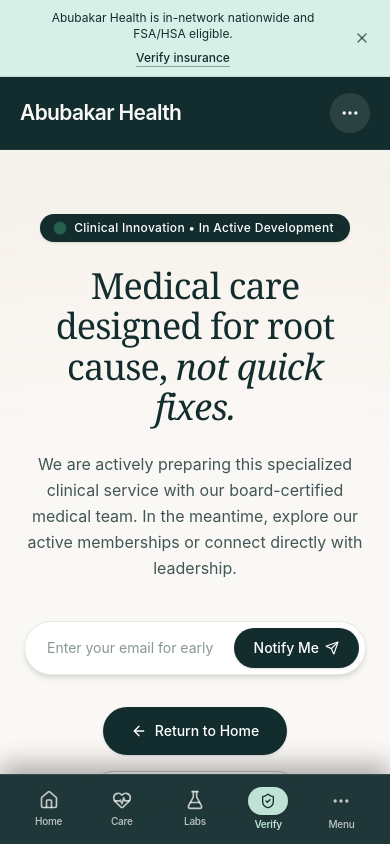
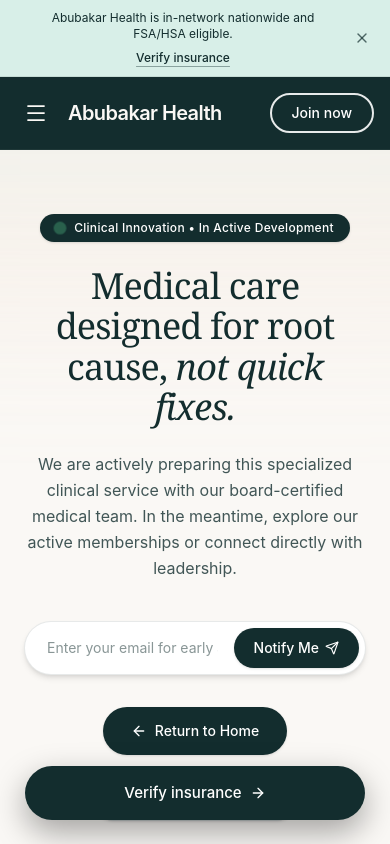
Before and after one commit to aboobakar-khan/parsley-health, a Next.js app: page / in a window 390 px wide. Shown: the top 844 px of the page. Built offline with nearby package versions, Linux system fonts and the light colour scheme; a web font is replaced by a local one.

Commit message:
feat(mobile): exact match comparison 3-col matrix, floating verify pill, and top navbar join button from phone screenshot

```diff
--- a/src/components/layout/Navbar.tsx
+++ b/src/components/layout/Navbar.tsx
@@ -5,14 +5,9 @@ import { motion, AnimatePresence } from "framer-motion";
 import navData from "@/data/nav.json";
 import {
   ArrowRight,
-  MoreHorizontal,
   Menu,
   X,
   ChevronDown,
-  Home,
-  HeartPulse,
-  FlaskConical,
-  ShieldCheck,
 } from "lucide-react";
 
 export default function Navbar() {
@@ -38,16 +33,27 @@ export default function Navbar() {
     <>
       {/* ── TOP NAVBAR ── */}
       <header className="sticky top-0 z-50 w-full bg-[#132D2E] border-b border-white/5 transition-colors">
-        <div className="mx-auto flex h-[72px] sm:h-[78px] max-w-[1440px] items-center justify-between px-5 sm:px-6 lg:px-10">
-          {/* Logo wordmark */}
+        <div className="mx-auto flex h-[72px] sm:h-[78px] max-w-[1440px] items-center justify-between px-4 sm:px-6 lg:px-10">
+          {/* Mobile Left: Hamburger + Logo Wordmark */}
+          <div className="flex items-center gap-3 lg:gap-0">
+            <button
+              onClick={() => setMobileMenuOpen(true)}
+              className="lg:hidden flex items-center justify-center p-2 text-[#FAF8F5] hover:opacity-80 active:scale-95 transition-all"
+              aria-label="Toggle navigation menu"
+              aria-expanded={mobileMenuOpen}
+            >
+              <Menu className="h-6 w-6 stroke-[1.75]" />
+            </button>
+
             <a
               href="/"
               className="flex items-center text-[#FAF8F5] hover:opacity-90 transition-opacity"
             >
-            <span className="font-sans text-[21px] sm:text-[22px] font-semibold tracking-[-0.03em] text-[#FAF8F5]">
+              <span className="font-sans text-[20px] sm:text-[22px] font-semibold tracking-[-0.03em] text-[#FAF8F5]">
                 Abubakar Health
               </span>
             </a>
+          </div>
 
           {/* Desktop Nav Links with Micro-Interactions & Submenus */}
           <nav className="hidden lg:flex items-center gap-7 xl:gap-8 h-full">
@@ -142,19 +148,15 @@ export default function Navbar() {
             </a>
           </div>
 
-          {/* Mobile Top Menu Button (3 Dots / Hamburger Toggle) */}
-          <button
-            onClick={() => setMobileMenuOpen(!mobileMenuOpen)}
-            className="lg:hidden flex items-center justify-center w-10 h-10 rounded-full bg-white/10 text-[#FAF8F5] hover:bg-white/15 active:scale-95 transition-all"
-            aria-label="Toggle navigation menu"
-            aria-expanded={mobileMenuOpen}
+          {/* Mobile Right: Pill button [Join now] matching phone screenshot */}
+          <div className="lg:hidden flex items-center">
+            <a
+              href={navData.cta.join.href}
+              className="rounded-full border-2 border-white/90 text-white px-5 py-2 text-sm font-medium hover:bg-white/10 active:scale-95 transition-all"
             >
-            {mobileMenuOpen ? (
-              <X className="h-5 w-5" />
-            ) : (
-              <MoreHorizontal className="h-5 w-5" />
-            )}
-          </button>
+              Join now
+            </a>
+          </div>
         </div>
       </header>
 
@@ -186,7 +188,7 @@ export default function Navbar() {
               </button>
             </div>
 
-            {/* Drawer Body: Main Categories (Submenus revealed only on click) */}
+            {/* Drawer Body: Main Categories Only (Submenus revealed only on click) */}
             <div className="flex-1 overflow-y-auto px-6 py-6 pb-28">
               <nav
                 className="flex flex-col divide-y divide-[#132D2E]/10"
@@ -304,85 +306,16 @@ export default function Navbar() {
         )}
       </AnimatePresence>
 
-      {/* ── MOBILE BOTTOM NAVIGATION BAR (Fixed Thumb-Friendly Dock) ── */}
-      <aside
-        aria-label="Mobile quick navigation"
-        className="fixed bottom-0 left-0 right-0 z-40 lg:hidden bg-[#132D2E]/95 backdrop-blur-md border-t border-white/10 px-3 py-2 pb-[max(8px,env(safe-area-inset-bottom))] shadow-[0_-10px_25px_rgba(0,0,0,0.3)] transition-all"
+      {/* ── MOBILE STICKY FLOATING CTA BUTTON ("Verify insurance →" matching phone screenshot) ── */}
+      <div className="fixed bottom-6 left-0 right-0 z-40 px-5 flex items-center justify-center pointer-events-none md:hidden">
+        <a
+          href="/join/care?focus=insurance"
+          className="pointer-events-auto inline-flex items-center justify-center gap-2 rounded-full bg-[#132D2E] text-white py-4 px-8 text-[15px] font-medium shadow-[0_12px_32px_rgba(0,0,0,0.35)] hover:bg-[#1B3340] active:scale-95 transition-all w-full max-w-[340px]"
         >
-        <div className="grid grid-cols-5 items-center max-w-md mx-auto">
-          {/* Tab 1: Home */}
-          <a
-            href="/"
-            onClick={() => setMobileMenuOpen(false)}
-            className="flex flex-col items-center justify-center py-1 text-[#FAF8F5]/75 hover:text-[#FAF8F5] active:text-[#4CAF7D] transition-colors group"
-          >
-            <Home className="w-5 h-5 transition-transform group-active:scale-90" />
-            <span className="text-[10px] sm:text-[11px] font-medium tracking-tight mt-1">
-              Home
-            </span>
+          <span>Verify insurance</span>
+          <ArrowRight className="h-4 w-4" />
         </a>
-
-          {/* Tab 2: Care */}
-          <a
-            href="/care"
-            onClick={() => setMobileMenuOpen(false)}
-            className="flex flex-col items-center justify-center py-1 text-[#FAF8F5]/75 hover:text-[#FAF8F5] active:text-[#4CAF7D] transition-colors group"
-          >
-            <HeartPulse className="w-5 h-5 transition-transform group-active:scale-90" />
-            <span className="text-[10px] sm:text-[11px] font-medium tracking-tight mt-1">
-              Care
-            </span>
-          </a>
-
-          {/* Tab 3: Labs */}
-          <a
-            href="/labs"
-            onClick={() => setMobileMenuOpen(false)}
-            className="flex flex-col items-center justify-center py-1 text-[#FAF8F5]/75 hover:text-[#FAF8F5] active:text-[#4CAF7D] transition-colors group"
-          >
-            <FlaskConical className="w-5 h-5 transition-transform group-active:scale-90" />
-            <span className="text-[10px] sm:text-[11px] font-medium tracking-tight mt-1">
-              Labs
-            </span>
-          </a>
-
-          {/* Tab 4: Verify Insurance Highlighted Pill */}
-          <a
-            href="/join/care"
-            onClick={() => setMobileMenuOpen(false)}
-            className="flex flex-col items-center justify-center py-1 text-[#FAF8F5] transition-colors group"
-          >
-            <div className="w-10 h-7 rounded-full bg-[#BEE3D6] text-[#132D2E] flex items-center justify-center shadow-sm group-active:scale-95 transition-transform">
-              <ShieldCheck className="w-4 h-4 text-[#132D2E]" />
       </div>
-            <span className="text-[10px] sm:text-[11px] font-semibold text-[#BEE3D6] tracking-tight mt-0.5">
-              Verify
-            </span>
-          </a>
-
-          {/* Tab 5: 3-Dot Menu Button -> Opens Mobile Drawer with Accordion */}
-          <button
-            onClick={() => setMobileMenuOpen(!mobileMenuOpen)}
-            className={`flex flex-col items-center justify-center py-1 transition-colors group ${
-              mobileMenuOpen
-                ? "text-[#4CAF7D]"
-                : "text-[#FAF8F5]/75 hover:text-[#FAF8F5]"
-            }`}
-            aria-label="Open full menu"
-          >
-            <div
-              className={`w-7 h-7 rounded-full flex items-center justify-center transition-colors ${
-                mobileMenuOpen ? "bg-[#4CAF7D]/20 text-[#4CAF7D]" : ""
-              }`}
-            >
-              <MoreHorizontal className="w-5 h-5 transition-transform group-active:scale-90" />
-            </div>
-            <span className="text-[10px] sm:text-[11px] font-medium tracking-tight mt-0.5">
-              Menu
-            </span>
-          </button>
-        </div>
-      </aside>
     </>
   );
 }
```
Also changed, not shown: src/components/sections/Outcomes.tsx (+100 -29 lines). Lines whose indentation alone changed are shown as unchanged.
